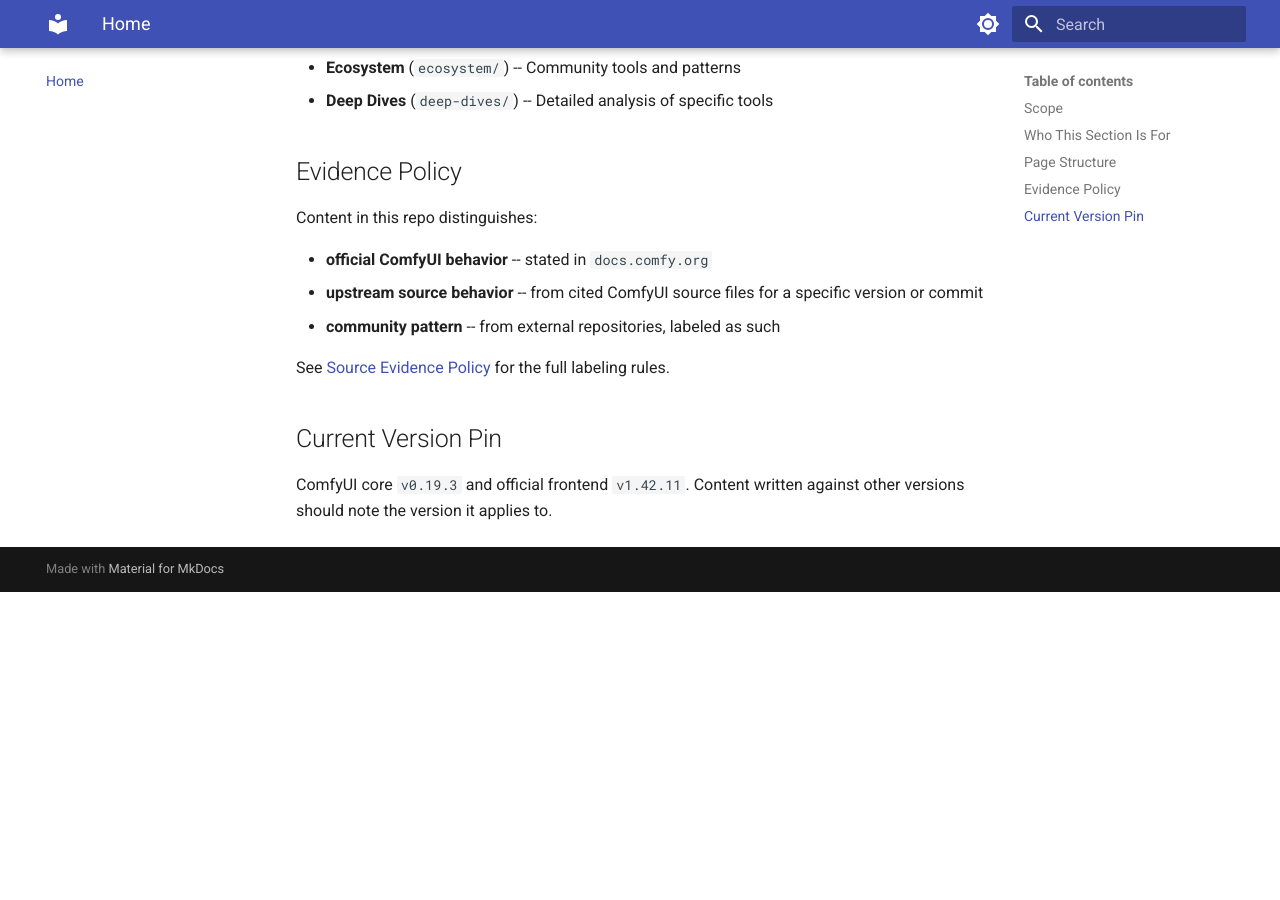
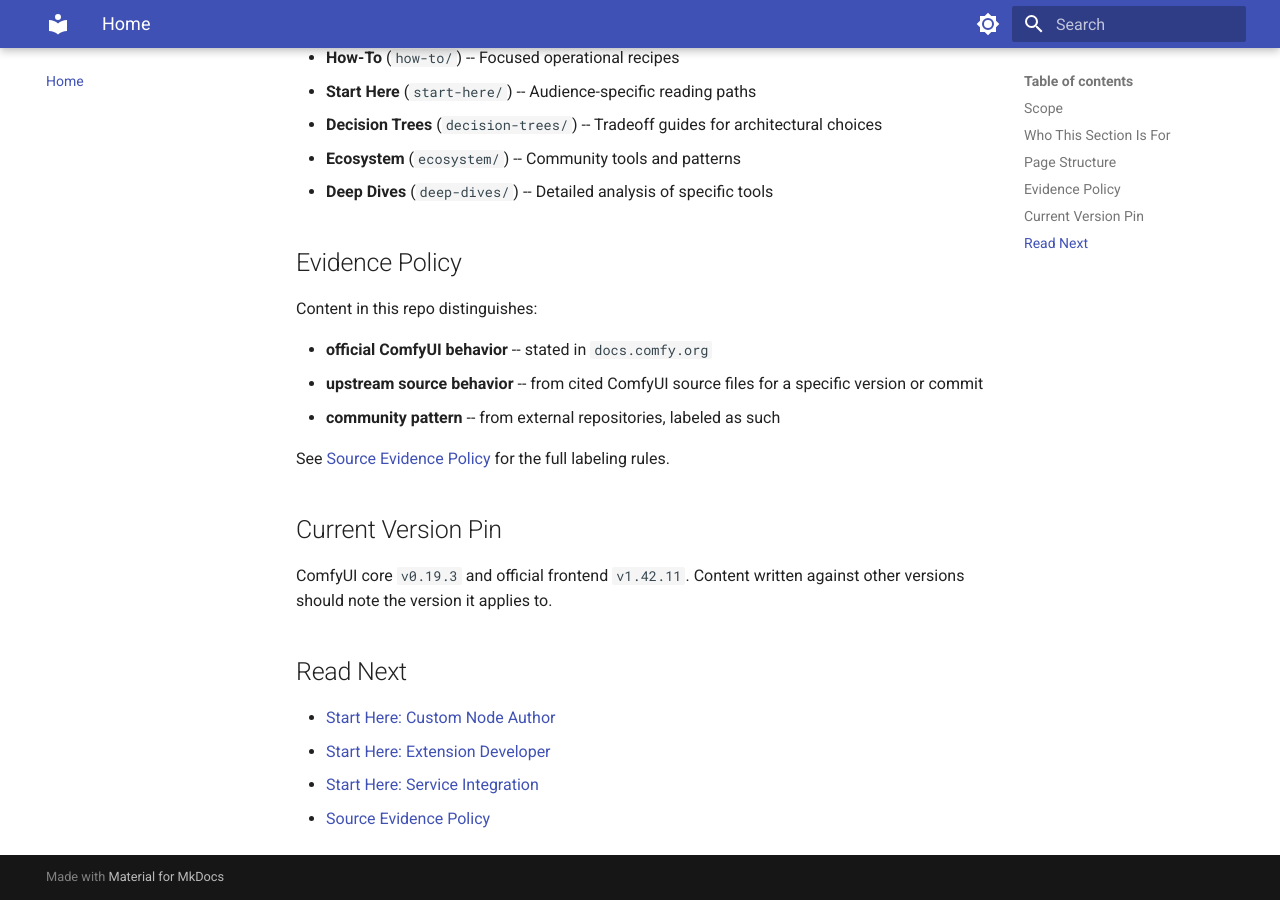
Before and after one commit to FrostySDXL/comfyui-starchart, an MkDocs documentation site: the page built from docs/index.md, in a window 1280 px wide and 900 px high, scrolled down 1209 px. Built offline with MkDocs 1.6.1 and Material for MkDocs 9.7.7, drawn with Linux system fonts in a browser that asks for light colours; before the commit the page ends 1801 px from its top, so only the background shows below that; some of the changed text lies outside the part shown.

Commit message:
docs(index): align contributor guidance across entry files
Adds new audience rows to docs index, Where to Start section in README,

docs-contributor link in CONTRIBUTING, template/bootstrap references in

AGENTS.md decision tree, unifies verification commands, and registers

new start-here pages in site navigation.

```diff
--- a/docs/index.md
+++ b/docs/index.md
@@ -56,3 +58,10 @@
 
 ComfyUI core `v0.19.3` and official frontend `v1.42.11`. Content written
 against other versions should note the version it applies to.
+
+## Read Next
+
+- [Start Here: Custom Node Author](start-here/author.md)
+- [Start Here: Extension Developer](start-here/extension-developer.md)
+- [Start Here: Service Integration](start-here/service-integration.md)
+- [Source Evidence Policy](reference/source-evidence-policy.md)
--- a/mkdocs.yml
+++ b/mkdocs.yml
@@ -76,6 +76,8 @@
       - start-here/author.md
       - start-here/extension-developer.md
       - start-here/service-integration.md
+      - start-here/docs-contributor.md
+      - start-here/tooling-builder.md
   - Decision Trees:
       - decision-trees/api-integration.md
       - decision-trees/custom-node-architecture.md
```
Also changed, not shown: other parts of docs/index.md (+2 -0 lines), AGENTS.md (+4 -3 lines), CONTRIBUTING.md (+8 -1 lines), README.md (+9 -0 lines).
